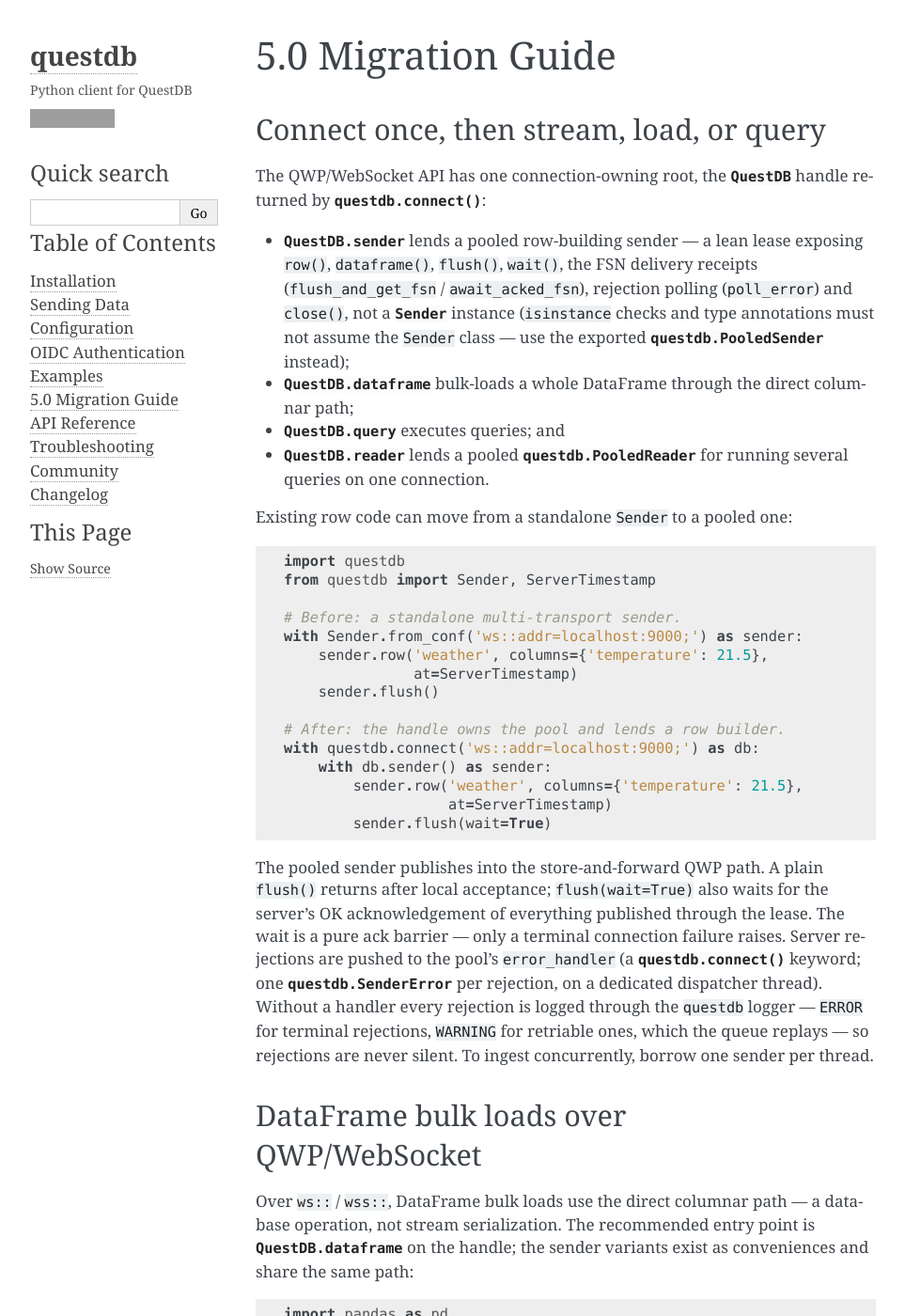
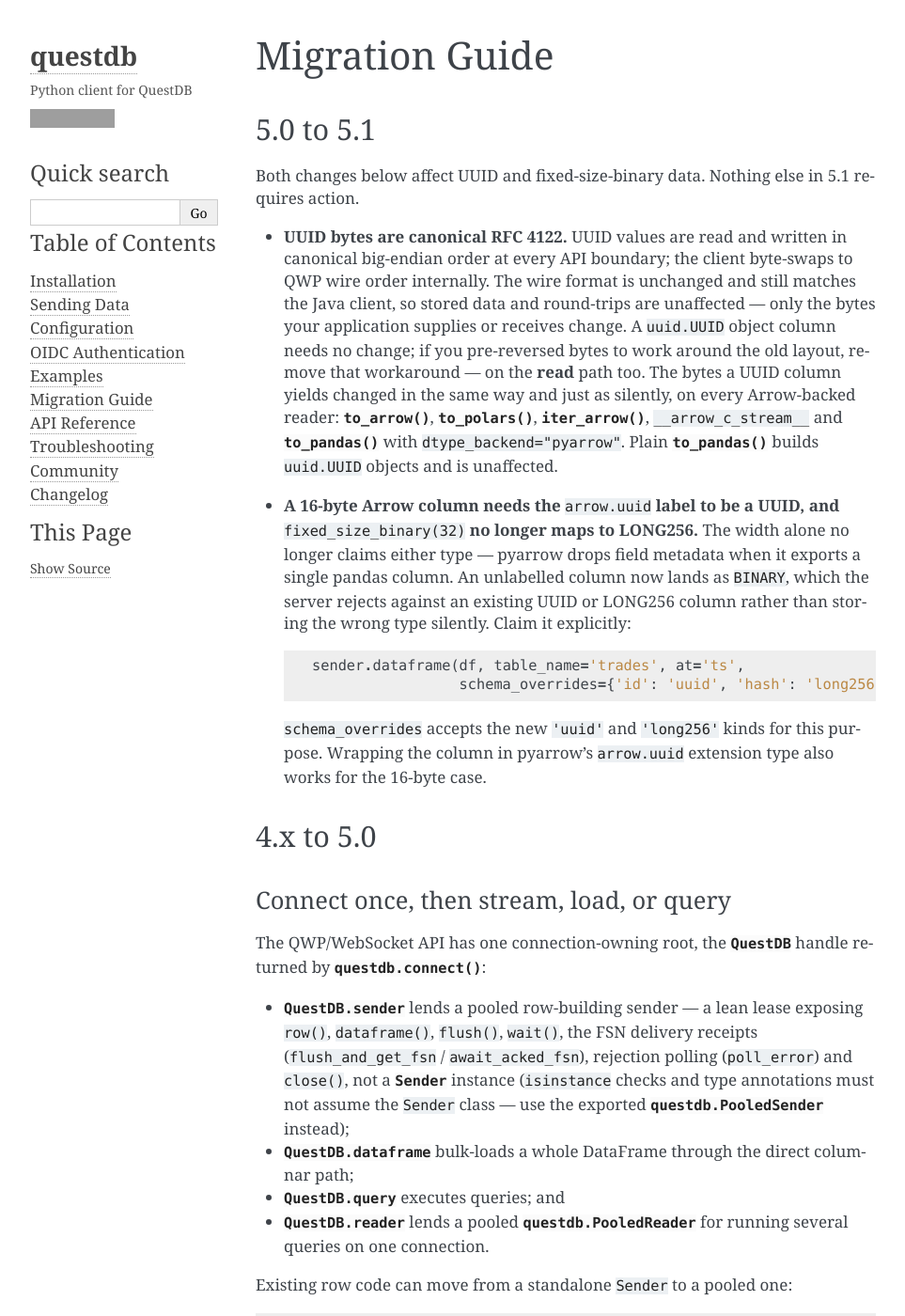
Before and after one commit to questdb/py-questdb-client, a Sphinx documentation site: the page built from docs/migration.rst, in a window 1280 px wide and 1400 px high. Shown: the whole window at 94% size, without its empty margins (148-1111 px from the left). Built offline with Sphinx 7.4.7, drawn with Linux system fonts in a browser that asks for light colours; some of the changed text lies outside the part shown; grey boxes are pictures that could not be loaded.

Commit message:
docs: give the migration guide a 5.1 section, and fill three gaps
`docs/migration.rst` was titled "5.0 Migration Guide" but carried the
5.1 UUID and fixed-size-binary breaks in its 5.0 behavioural list. A user
already on 5.0 has no reason to reopen the 5.0 guide, so the one page
that should have warned them was the one place they would not look. The
page is now "Migration Guide" with a "5.0 to 5.1" section and the 4.x
content nested under "4.x to 5.0". The UUID bullet also gains the read
path, which changed just as silently as the write path.

`docs/conf.rst` had "See the auth_and_tls_example example for more
details" stranded inside the OIDC subsection that was later inserted
above it, two lines after "TCP is rejected" -- pointing OIDC readers at
a TCP ECDSA example that cannot use `oidc_auth=`. Moved back to the TCP
Auth section it was written for.

`examples/oidc_device_auth.py` was reachable from nothing: not in
examples.manifest.yaml, not literalincluded, referenced by no test. Its
exclusion from the automated suite is deliberate (it needs a live
Enterprise deployment and a human), but that is a reason to keep it out
of the manifest, not out of the documentation.

Also: `OidcConfig` had no class docstring, so the type returned by
`OidcDeviceAuth.config` rendered as a bare signature; `from_questdb`
documented only `groups_in_token` though every example calls it rather
than the constructor; and `questdb.auth.__all__` had drifted out of
sorted order since 4e62938.

Co-Authored-By: Claude Opus 5 (1M context) <noreply@anthropic.com>
Claude-Session: https://claude.ai/code/session_01Hb9TYY6Pzt3dw7VtM57YQq

```diff
--- a/docs/conf.rst
+++ b/docs/conf.rst
@@ -348,6 +348,8 @@ You can additionally set the ``auth_timeout`` parameter (milliseconds) to
 control how long the client will wait for a response from the server during
 the authentication process. The default is 15 seconds.
 
+See the :ref:`auth_and_tls_example` example for more details.
+
 OIDC (rotating Bearer token)
 ----------------------------
 
--- a/docs/examples.rst
+++ b/docs/examples.rst
@@ -177,6 +177,23 @@ spool, and a connection-event listener.
 .. literalinclude:: ../examples/connect_auth_tls.py
    :language: python
 
+.. _oidc_device_auth_example:
+
+OIDC device-flow sign-in
+------------------------
+
+Interactive sign-in against QuestDB Enterprise, covering the native
+transports, PG-wire, manual token use, and opt-in on-disk persistence. See
+the :ref:`oidc_auth` guide for the full API.
+
+Unlike the other examples on this page, this one cannot run unattended: it
+needs a live OIDC-enabled QuestDB Enterprise deployment and a human to
+approve the device code, so it is deliberately excluded from the automated
+example suite.
+
+.. literalinclude:: ../examples/oidc_device_auth.py
+   :language: python
+
 Connection-level transports
 ===========================
 
--- a/docs/migration.rst
+++ b/docs/migration.rst
@@ -1,9 +1,49 @@
-===================
-5.0 Migration Guide
-===================
+================
+Migration Guide
+================
+
+5.0 to 5.1
+==========
+
+Both changes below affect UUID and fixed-size-binary data. Nothing else
+in 5.1 requires action.
+
+* **UUID bytes are canonical RFC 4122.** UUID values are read and written in
+  canonical big-endian order at every API boundary; the client byte-swaps to
+  QWP wire order internally. The wire format is unchanged and still matches the
+  Java client, so stored data and round-trips are unaffected — only the bytes
+  your application supplies or receives change. A ``uuid.UUID`` object column
+  needs no change; if you pre-reversed bytes to work around the old layout,
+  remove that workaround — on the **read** path too. The bytes a UUID column
+  yields changed in the same way and just as silently, on every Arrow-backed
+  reader: :meth:`~questdb.QueryResult.to_arrow`,
+  :meth:`~questdb.QueryResult.to_polars`,
+  :meth:`~questdb.QueryResult.iter_arrow`, ``__arrow_c_stream__`` and
+  :meth:`~questdb.QueryResult.to_pandas` with ``dtype_backend="pyarrow"``.
+  Plain :meth:`~questdb.QueryResult.to_pandas` builds ``uuid.UUID`` objects
+  and is unaffected.
+
+* **A 16-byte Arrow column needs the** ``arrow.uuid`` **label to be a UUID,
+  and** ``fixed_size_binary(32)`` **no longer maps to LONG256.** The width alone
+  no longer claims either type — pyarrow drops field metadata when it exports a
+  single pandas column. An unlabelled column now lands as ``BINARY``, which the
+  server rejects against an existing UUID or LONG256 column rather than storing
+  the wrong type silently. Claim it explicitly:
+
+  .. code-block:: python
+
+      sender.dataframe(df, table_name='trades', at='ts',
+                       schema_overrides={'id': 'uuid', 'hash': 'long256'})
+
+  ``schema_overrides`` accepts the new ``'uuid'`` and ``'long256'`` kinds for
+  this purpose. Wrapping the column in pyarrow's ``arrow.uuid`` extension type
+  also works for the 16-byte case.
+
+4.x to 5.0
+==========
 
 Connect once, then stream, load, or query
-=========================================
+-----------------------------------------
 
 The QWP/WebSocket API has one connection-owning root, the :class:`QuestDB
 <questdb.QuestDB>` handle returned by :func:`questdb.connect`:
@@ -56,7 +96,7 @@ rejections are never silent. To ingest concurrently, borrow one sender per
 thread.
 
 DataFrame bulk loads over QWP/WebSocket
-=======================================
+---------------------------------------
 
 Over ``ws::`` / ``wss::``, DataFrame bulk loads use the direct columnar
 path — a database operation, not stream serialization. The recommended
@@ -113,7 +153,7 @@ fully supported (over UDP it serializes row by row into fire-and-forget
 datagrams, with the same delivery caveats as ``row()``).
 
 Update imports from questdb.ingress
-===================================
+-----------------------------------
 
 The 4.x ``questdb.ingress`` module is now a deprecated compatibility shim.
 It keeps ILP/HTTP and ILP/TCP code running — including ``IngressError`` /
@@ -134,31 +174,7 @@ by senders. Where 4.x code built buffers on worker threads and flushed them
 through one sender, borrow one pooled sender per thread instead.
 
 Behavioural changes to watch for
-================================
-
-* **UUID bytes are canonical RFC 4122.** UUID values are read and written in
-  canonical big-endian order at every API boundary; the client byte-swaps to
-  QWP wire order internally. The wire format is unchanged and still matches the
-  Java client, so stored data and round-trips are unaffected — only the bytes
-  your application supplies or receives change. A ``uuid.UUID`` object column
-  needs no change; if you pre-reversed bytes to work around the old layout,
-  remove that workaround.
-
-* **A 16-byte Arrow column needs the** ``arrow.uuid`` **label to be a UUID,
-  and** ``fixed_size_binary(32)`` **no longer maps to LONG256.** The width alone
-  no longer claims either type — pyarrow drops field metadata when it exports a
-  single pandas column. An unlabelled column now lands as ``BINARY``, which the
-  server rejects against an existing UUID or LONG256 column rather than storing
-  the wrong type silently. Claim it explicitly:
-
-  .. code-block:: python
-
-      sender.dataframe(df, table_name='trades', at='ts',
-                       schema_overrides={'id': 'uuid', 'hash': 'long256'})
-
-  ``schema_overrides`` accepts the new ``'uuid'`` and ``'long256'`` kinds for
-  this purpose. Wrapping the column in pyarrow's ``arrow.uuid`` extension type
-  also works for the 16-byte case.
+--------------------------------
 
 * **Removed QWP flight-window keys.** ``max_in_flight`` and
   ``in_flight_window`` are no longer accepted. Remove them from ws/wss
```
Also changed, not shown: other parts of docs/conf.rst (+0 -2 lines), 3 other files.
